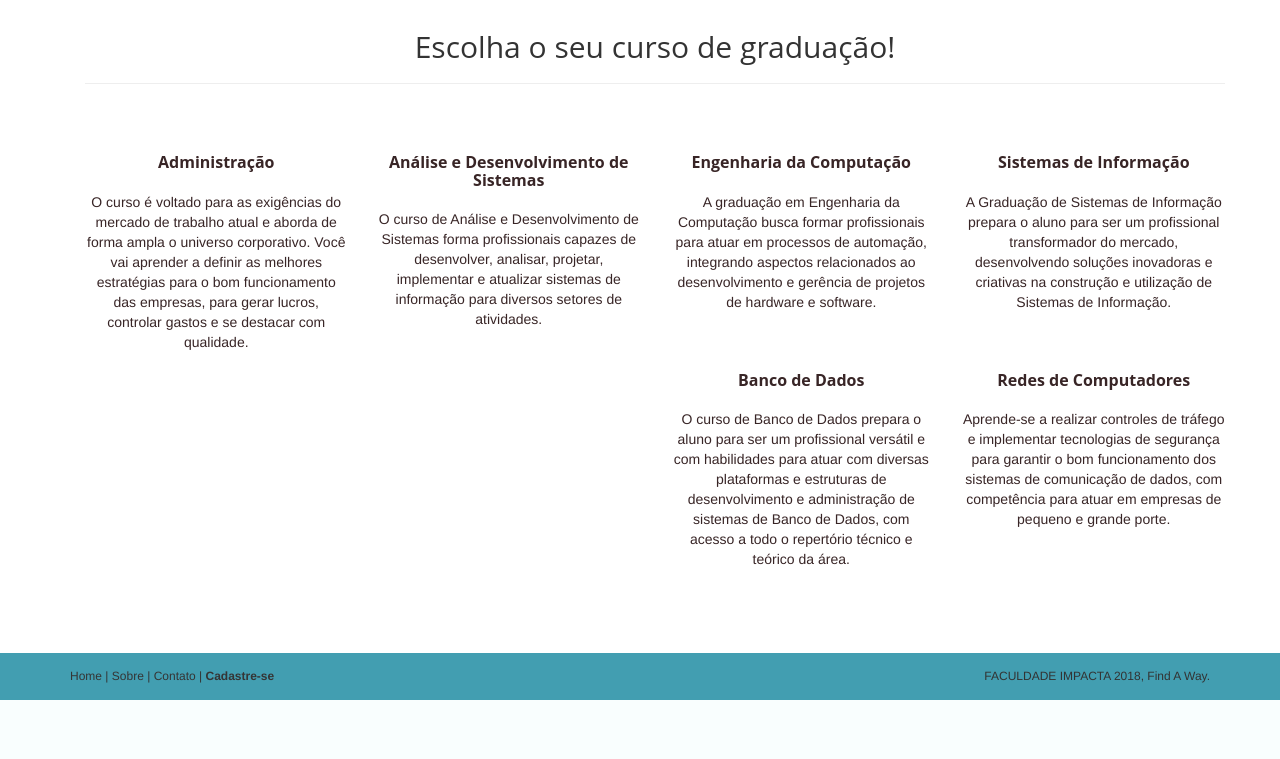
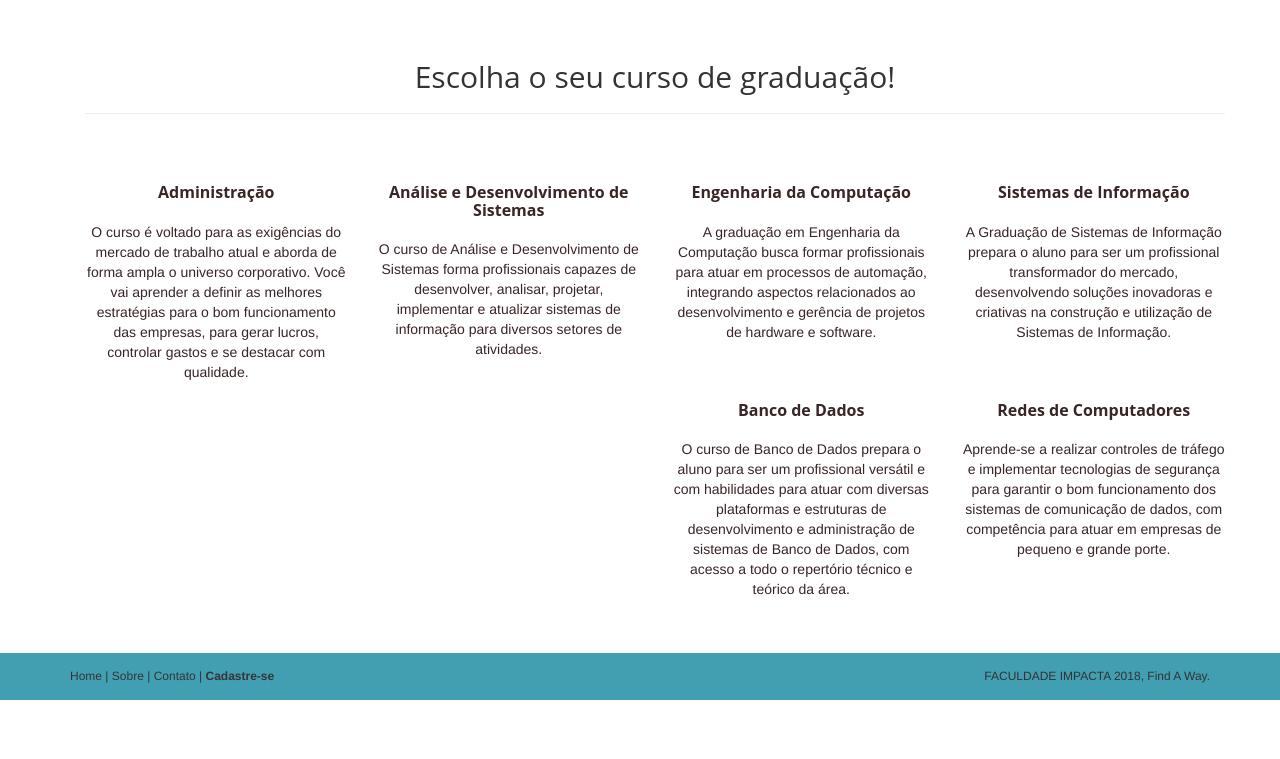
Before and after one commit to italoaugusto/Projeto_LMS, a Django app: page /cursos in a window 1280 px wide. Shown: the part 100-859 px from the top of the page. Before the commit the page ends 800 px from the top, so only its background shows below. Run offline with Django 3.2, Linux system fonts and the light colour scheme; some libraries are stand-ins or nearby versions.

Commit message:
orivaldo

```diff
--- a/core/static/css/Find.css
+++ b/core/static/css/Find.css
@@ -9,6 +9,11 @@
 	margin-bottom: 0;
 	background-color: #63D1E8;
 	border-color: #63D1E8;
+}
+
+.link {
+	padding-top: 30px;
+	padding-bottom: 30px;
 }
 
 
--- a/core/templates/cursos.html
+++ b/core/templates/cursos.html
@@ -2,7 +2,9 @@
 
 {% block content %}
 
-<div class="container">
+
+
+    <div class="container link">
     <div>
         <h2 class="text-center">Escolha o seu curso de graduação!</h2>
     </div>
```
